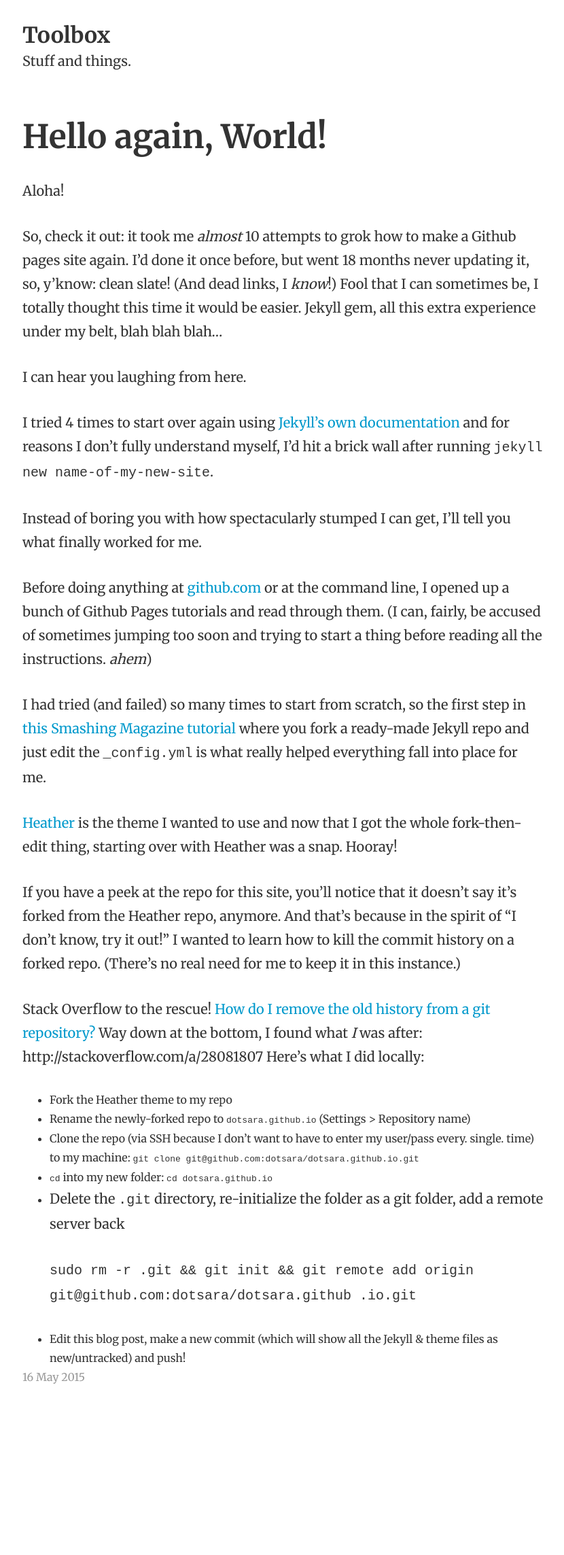
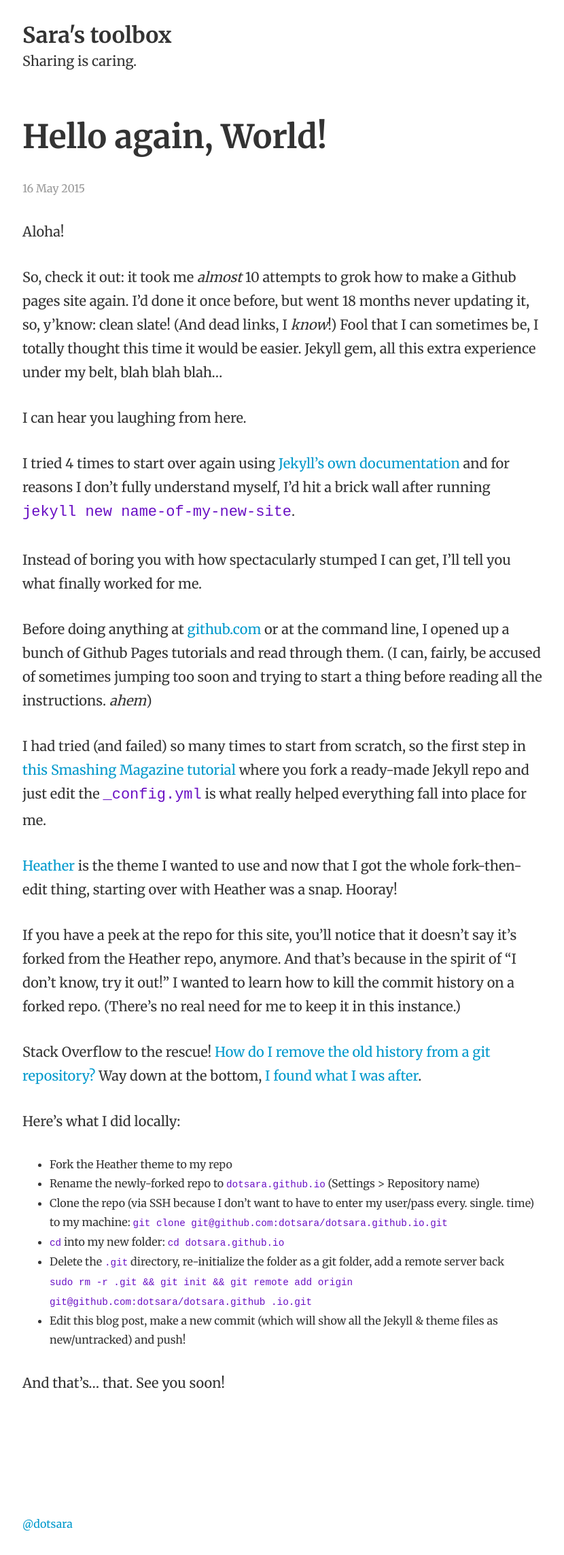
Before and after one commit to dotsara/dotsara.github.io, a Jekyll site: the page built from _posts/2015-05-16-hello-again-world.md, in a window 1280 px wide. Shown: the whole page at 68% size, without its empty margins (223-1053 px from the left). Built offline with Jekyll 4.4.1, drawn with Linux system fonts in a browser that asks for light colours; before the commit the page ends 2200 px from its top, so only the background shows below that.

Commit message:
new stylesheet; tweaking details, finishing first post.

```diff
--- a/_config.yml
+++ b/_config.yml
@@ -1,10 +1,9 @@
-name: "Toolbox"
-description: "Stuff and things."
-author: "dotsara"
-avatar: https://avatars0.githubusercontent.com/u/339829?v=3&s=460
+name: "Sara's toolbox"
+description: "Sharing is caring."
+author: "Sara Flemming"
 
-# url: "http://localhost:4000"
-url: "http://dotsara.github.io"
+url: "http://localhost:4000"
+# url: "http://dotsara.github.io"
 
 
 exclude: [README.md, Rakefile]
--- a/_includes/_footer.html
+++ b/_includes/_footer.html
@@ -1,4 +1,6 @@
 </div>
-
+<div class="footer">
+  <a href="https://twitter.com/dotsara">@dotsara</a>
+</div>
 </body>
 </html>
--- a/_includes/_head.html
+++ b/_includes/_head.html
@@ -6,11 +6,13 @@
   <meta name="author" content="{{site.author}}">
   <meta name="description" content="{{site.description}}">
   <meta name="viewport" content="width=device-width, initial-scale=1">
+  {% if page.categories %}<meta name="keywords" content="{{ page.categories }}">{% endif %}
 
   <link rel="icon" href="{{ site.url }}/favicon.png" />
   <link rel="apple-touch-icon-precomposed" href="{{ site.url }}/apple-touch-icon.png" />
 
   <link rel="stylesheet" href="{{ site.url }}/style.css" />
+  <link rel="stylesheet" href="{{ site.url }}/additional.css" />
   <link href='http://fonts.googleapis.com/css?family=Merriweather:400,700' rel='stylesheet' type='text/css'>
 </head>
 <body>
--- a/_layouts/post.html
+++ b/_layouts/post.html
@@ -3,8 +3,8 @@
 <main>
 <article class="post">
   <h1><a href="{{ site.url }}{{ page.url }}" title="{{ page.title }}">{{ page.title }}</a></h1>
+  <p class="small gray"><time datetime="{{ page.date | date: "%Y-%m-%d"}}">{{ page.date | date_to_long_string }}</time></p>
   {{ content }}
-  <p class="small gray"><time datetime="{{ page.date | date: "%Y-%m-%d"}}">{{ page.date | date_to_long_string }}</time></p>
 </article>
 </main>
 {% include _footer.html %}
--- a/_posts/2015-05-16-hello-again-world.md
+++ b/_posts/2015-05-16-hello-again-world.md
@@ -23,14 +23,18 @@
 
 If you have a peek at the repo for this site, you'll notice that it doesn't say it's forked from the Heather repo, anymore. And that's because in the spirit of "I don't know, try it out!" I wanted to learn how to kill the commit history on a forked repo. (There's no real need for me to keep it in this instance.)
 
-Stack Overflow to the rescue! [How do I remove the old history from a git repository?](http://stackoverflow.com/questions/4515580/how-do-i-remove-the-old-history-from-a-git-repository) Way down at the bottom, I found what _I_ was after: http://stackoverflow.com/a/28081807 Here's what I did locally:
+Stack Overflow to the rescue! [How do I remove the old history from a git repository?](http://stackoverflow.com/questions/4515580/how-do-i-remove-the-old-history-from-a-git-repository) Way down at the bottom, [I found what I was after](http://stackoverflow.com/a/28081807).
+
+Here's what I did locally:
 
 * Fork the Heather theme to my repo
 * Rename the newly-forked repo to `dotsara.github.io` (Settings > Repository name)
 * Clone the repo (via SSH because I don't want to have to enter my user/pass every. single. time) to my machine: `git clone git@github.com:dotsara/dotsara.github.io.git`
 * `cd` into my new folder: `cd dotsara.github.io`
 * Delete the `.git` directory, re-initialize the folder as a git folder, add a remote server back
+   `sudo rm -r .git && git init && git remote add origin git@github.com:dotsara/dotsara.github
+   .io.git`
+* Edit this blog post, make a new commit (which will show all the Jekyll & theme files as new/untracked) and push!
 
-   `sudo rm -r .git && git init && git remote add origin git@github.com:dotsara/dotsara.github
-.io.git`
-* Edit this blog post, make a new commit (which will show all the Jekyll & theme files as new/untracked) and push!
+
+And that's…&nbsp;that. See you soon!
--- /dev/null
+++ b/additional.css
@@ -0,0 +1,17 @@
+/* adding my own bits and pieces */
+
+code {
+  background: #fff;
+  color: #690FC4;
+  font-size: 110%;
+
+}
+
+ul {  margin-bottom: 32px; }
+
+.footer {
+  width: 90%;
+  max-width: 768px;
+  margin: 0 auto;
+  padding: 16px 5% 32px;
+}
--- a/index.html
+++ b/index.html
@@ -4,8 +4,7 @@
 
 {% for post in site.posts %}
 <article class="post">
-  <h1><a href="{{ site.url }}{{ post.url }}" title="{{ post.title }}">{{ post.title }}</a></h1>
-  {{ post.excerpt }}
-  <a href="{{ site.url }}{{ post.url }}" title="{{ post.title }}">Read More &raquo;</a>
+  <p class="small gray"><time datetime="{{ post.date | date: "%Y-%m-%d"}}">{{ post.date | date_to_long_string }}</time></p>
+  <h1><a href="{{ site.url }}{{ post.url }}" title="{{ post.title }}">{{ post.title }} &rarr;</a></h1>
 </article>
 {% endfor %}
```
Also changed, not shown: Gemfile.lock (added), style.css (line endings or trailing spaces), 7 other files.
